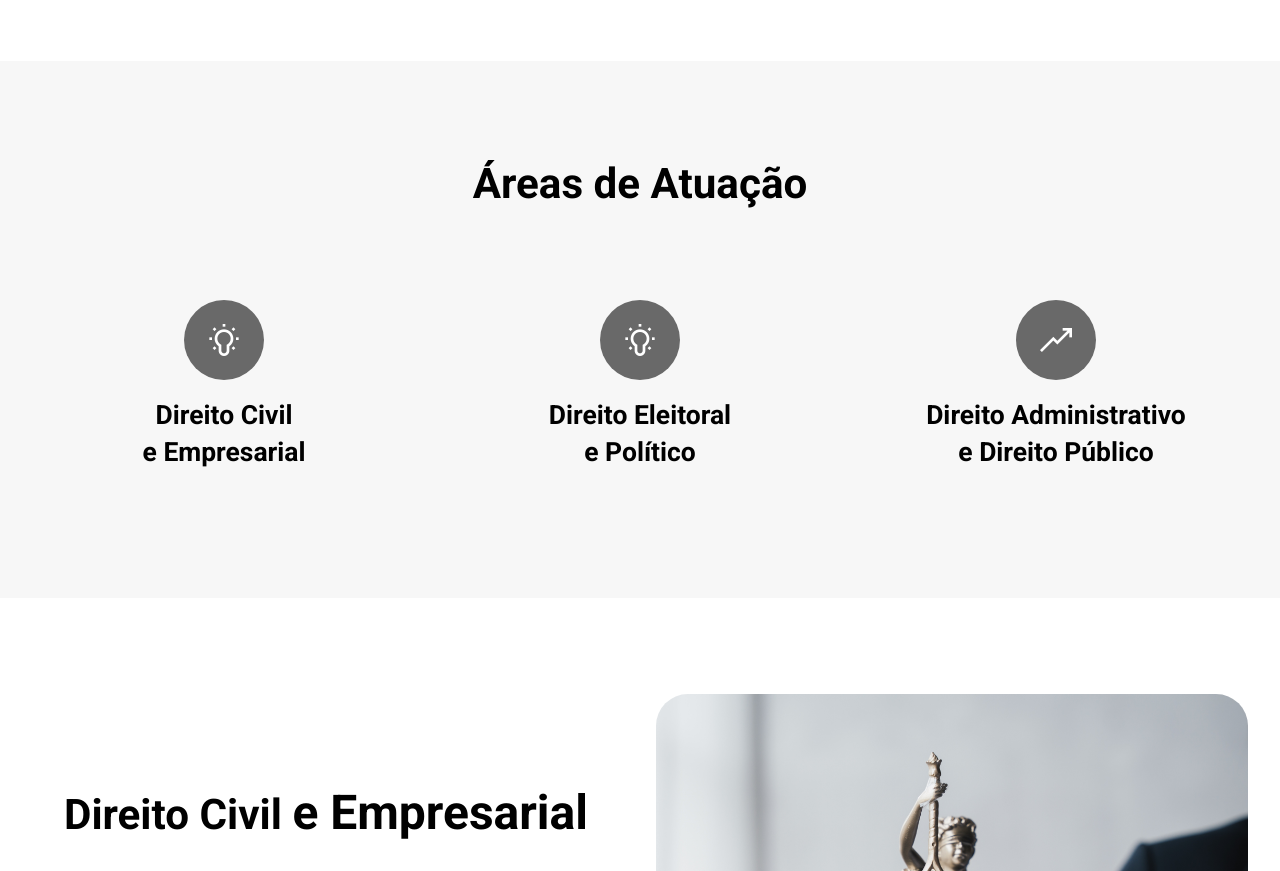
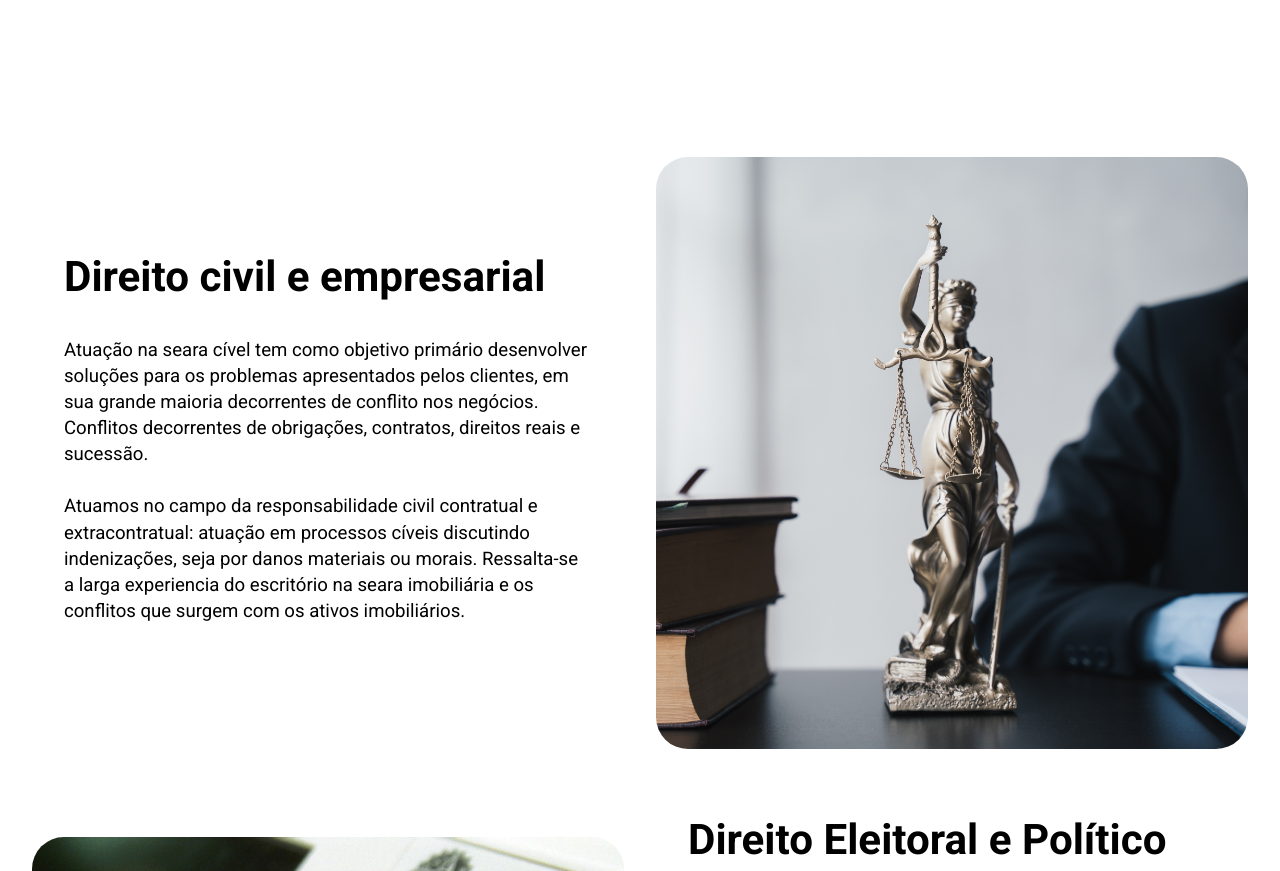
Before and after one commit to povoa/MCA, a plain HTML site: page index.html in a window 1280 px wide. Shown: the part 1355-2226 px from the top of the page. Drawn offline with Linux system fonts and the light colour scheme; files whose address does not match are found by name.

Commit message:
Add files via upload

```diff
--- a/assets/mobirise/css/mbr-additional.css
+++ b/assets/mobirise/css/mbr-additional.css
@@ -1403,58 +1403,6 @@ a {
   color: #000000;
   text-align: left;
 }
-.cid-uH2R55rzux {
-  padding-top: 6rem;
-  padding-bottom: 6rem;
-  background-color: #f7f7f7;
-}
-.cid-uH2R55rzux .mbr-fallback-image.disabled {
-  display: none;
-}
-.cid-uH2R55rzux .item-wrapper {
-  margin-bottom: 2rem;
-  margin-top: 2rem;
-}
-@media (max-width: 767px) {
-  .cid-uH2R55rzux .item-wrapper {
-    margin-bottom: 1rem;
-  }
-}
-.cid-uH2R55rzux .mbr-fallback-image {
-  display: block;
-  background-size: cover;
-  background-position: center center;
-  width: 100%;
-  height: 100%;
-  position: absolute;
-  top: 0;
-}
-.cid-uH2R55rzux .mbr-iconfont {
-  display: inline-flex;
-  font-size: 2rem;
-  color: #ffffff;
-  width: 80px;
-  justify-content: center;
-  align-items: center;
-  background: #696969;
-  height: 80px;
-  border-radius: 50%;
-}
-.cid-uH2R55rzux .card-title,
-.cid-uH2R55rzux .iconfont-wrapper,
-.cid-uH2R55rzux .card-text {
-  color: #000000;
-  text-align: center;
-}
-.cid-uH2R55rzux .content-head {
-  max-width: 800px;
-}
-.cid-uH2R55rzux .mbr-section-title {
-  color: #000000;
-}
-.cid-uH2R55rzux .mbr-section-btn {
-  text-align: center;
-}
 .cid-uH2PCzaGbK {
   padding-top: 4rem;
   padding-bottom: 4rem;
--- a/index.html
+++ b/index.html
@@ -21,7 +21,7 @@
   <link rel="stylesheet" href="assets/theme/css/style.css">
   <link rel="preload" href="https://fonts.googleapis.com/css?family=Roboto:100,100i,300,300i,400,400i,500,500i,700,700i,900,900i&display=swap" as="style" onload="this.onload=null;this.rel='stylesheet'">
   <noscript><link rel="stylesheet" href="https://fonts.googleapis.com/css?family=Roboto:100,100i,300,300i,400,400i,500,500i,700,700i,900,900i&display=swap"></noscript>
-  <link rel="preload" as="style" href="assets/mobirise/css/mbr-additional.css?v=3ps3vN"><link rel="stylesheet" href="assets/mobirise/css/mbr-additional.css?v=3ps3vN" type="text/css">
+  <link rel="preload" as="style" href="assets/mobirise/css/mbr-additional.css?v=e3bn9l"><link rel="stylesheet" href="assets/mobirise/css/mbr-additional.css?v=e3bn9l" type="text/css">
 
 
 
@@ -117,59 +117,6 @@
 	</div>
 </section>
 
-<section data-bs-version="5.1" class="features10 cid-uH2R55rzux" id="features010-19">
-
-
-
-
-  <div class="container">
-    <div class="row justify-content-center mb-5">
-      <div class="col-12 mb-0 content-head">
-        <h3 class="mbr-section-title mbr-fonts-style align-center display-2"><strong>Áreas de Atuação</strong></h3>
-
-      </div>
-    </div>
-    <div class="row">
-      <div class="item features-without-image col-12 col-md-6 col-lg-4">
-        <div class="item-wrapper">
-          <div class="card-box align-left">
-            <div class="iconfont-wrapper mb-3">
-              <span class="mbr-iconfont mobi-mbri-idea mobi-mbri"></span>
-            </div>
-            <h5 class="card-title mbr-fonts-style display-5"><strong>Direito Civil</strong><div><strong>e Empresarial</strong></div></h5>
-
-
-          </div>
-        </div>
-      </div><div class="item features-without-image col-12 col-md-6 col-lg-4">
-        <div class="item-wrapper">
-          <div class="card-box align-left">
-            <div class="iconfont-wrapper mb-3">
-              <span class="mbr-iconfont mobi-mbri-idea mobi-mbri"></span>
-            </div>
-            <h5 class="card-title mbr-fonts-style display-5"><strong>Direito Eleitoral</strong><div><strong>e Político</strong></div></h5>
-
-
-          </div>
-        </div>
-      </div>
-      <div class="item features-without-image col-12 col-md-6 col-lg-4">
-        <div class="item-wrapper">
-          <div class="card-box align-left">
-            <div class="iconfont-wrapper mb-3">
-              <span class="mbr-iconfont mobi-mbri-growing-chart mobi-mbri"></span>
-            </div>
-            <h5 class="card-title mbr-fonts-style display-5"><strong>Direito Administrativo</strong><div><strong>e Direito Público</strong></div></h5>
-
-
-          </div>
-        </div>
-      </div>
-
-    </div>
-  </div>
-</section>
-
 <section data-bs-version="5.1" class="features38 cid-uH2PCzaGbK" id="features038-16">
 
 
@@ -180,7 +127,7 @@
         <div class="row justify-content-center">
             <div class="col-12 col-md-12 col-lg">
                 <div class="text-wrapper align-left">
-                    <h1 class="mbr-section-title mbr-fonts-style mb-4 display-2"><strong>Direito Civil&nbsp;</strong><strong style="font-size: 3rem;">e Empresarial</strong></h1>
+                    <h1 class="mbr-section-title mbr-fonts-style mb-4 display-2"><strong>Direito civil e empresarial</strong></h1>
                     <p class="mbr-text align-left mbr-fonts-style mb-4 display-4">
                         Atuação na seara cível tem como objetivo primário desenvolver soluções para os problemas apresentados pelos clientes, em sua grande maioria decorrentes de conflito nos negócios. Conflitos decorrentes de obrigações, contratos, direitos reais e sucessão.<br><br> Atuamos no campo da responsabilidade civil contratual e extracontratual: atuação em processos cíveis discutindo indenizações, seja por danos materiais ou morais. Ressalta-se a larga experiencia do escritório na seara imobiliária e os conflitos que surgem com os ativos imobiliários.
                     </p>
@@ -234,7 +181,7 @@
             <div class="card col-12 col-lg-10">
                 <div class="card-wrapper">
                     <div class="card-box align-center">
-                        <h4 class="card-title mbr-fonts-style align-center mb-4 display-2"><strong>RELAÇÕES GOVERNAMENTAIS</strong><div><strong>E PUBLIC AFFAAIRS</strong></div></h4>
+                        <h4 class="card-title mbr-fonts-style align-center mb-4 display-2"><strong>Relações Governamentais</strong><div><strong>e Public Affaairs</strong></div></h4>
                         <p class="mbr-text mbr-fonts-style mb-4 display-4">Nosso escritório de advocacia atua também em Relações Governamentais com expertise em navegar pelos complexos cenários regulatórios e políticos. Combinamos conhecimento jurídico sólido com estratégias eficazes de engajamento para auxiliar clientes a influenciar políticas públicas e regulamentações. Construímos pontes entre setores público e privado, facilitando o diálogo construtivo com legisladores e autoridades. Nossa abordagem transparente e ética garante representação comprometida com os interesses de nossos clientes, promovendo um ambiente regulatório mais justo e favorável. Seja moldando legislações ou defendendo interesses, estamos comprometidos em alcançar resultados impactantes nas esferas governamentais.<br><br></p>
 
                     </div>
@@ -305,9 +252,9 @@
 
                 </div>
                 <div class="col-lg-12 mx-auto mbr-form" data-form-type="formoid">
-                    <form action="https://mobirise.eu/" method="POST" class="mbr-form form-with-styler" data-form-title="Form Name"><input type="hidden" name="email" data-form-email="true" value="y8ZTnkxNwLQQCfQeVoIVuqCdugE79oWAz0MBfJIGPRk8II6Jv/8lRN/hLd9vakaWbk6CFnvFdbsLwY1fCV/vl1OVuhs0npmYC2l1Nyi0nlTUSrqMAr1SjeVjagXrMfOq">
+                    <form action="https://mobirise.eu/" method="POST" class="mbr-form form-with-styler" data-form-title="Form Name"><input type="hidden" name="email" data-form-email="true" value="kYxffSavbvNMyJil3HrujncHI0niUdSfTt+COPMu0zZ1/FpgYA8cAdXrID91NzwLvcOizHoqHhSDg36doaROeLoB3EGnj2ua052NcEJSoriQTIjwa54trqTBrQlKfKkv">
                         <div class="row">
-                            <div hidden="hidden" data-form-alert="" class="alert alert-success col-12">Obrigado por preencher o formulário! Em breve um de nossos consultores irá entrar em contato.</div>
+                            <div hidden="hidden" data-form-alert="" class="alert alert-success col-12">Obrigado por preencher o formulário! Em breve um de nossos advogados irá entrar em contato.</div>
                             <div hidden="hidden" data-form-alert-danger="" class="alert alert-danger col-12">
                                 Oops...! some problem!
                             </div>
```
Also changed, not shown: assets/theme/js/script.js, 1 other file.
